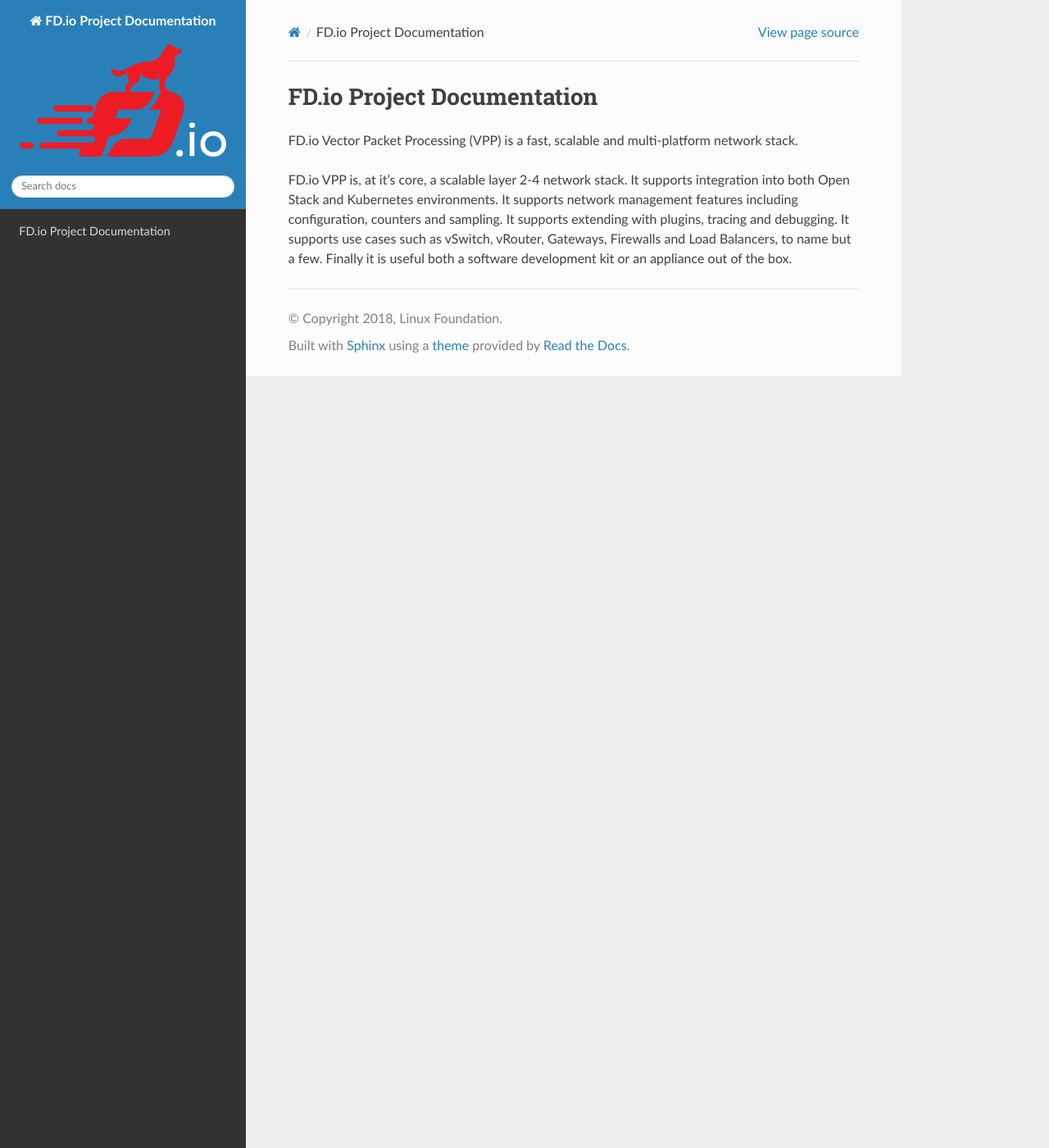
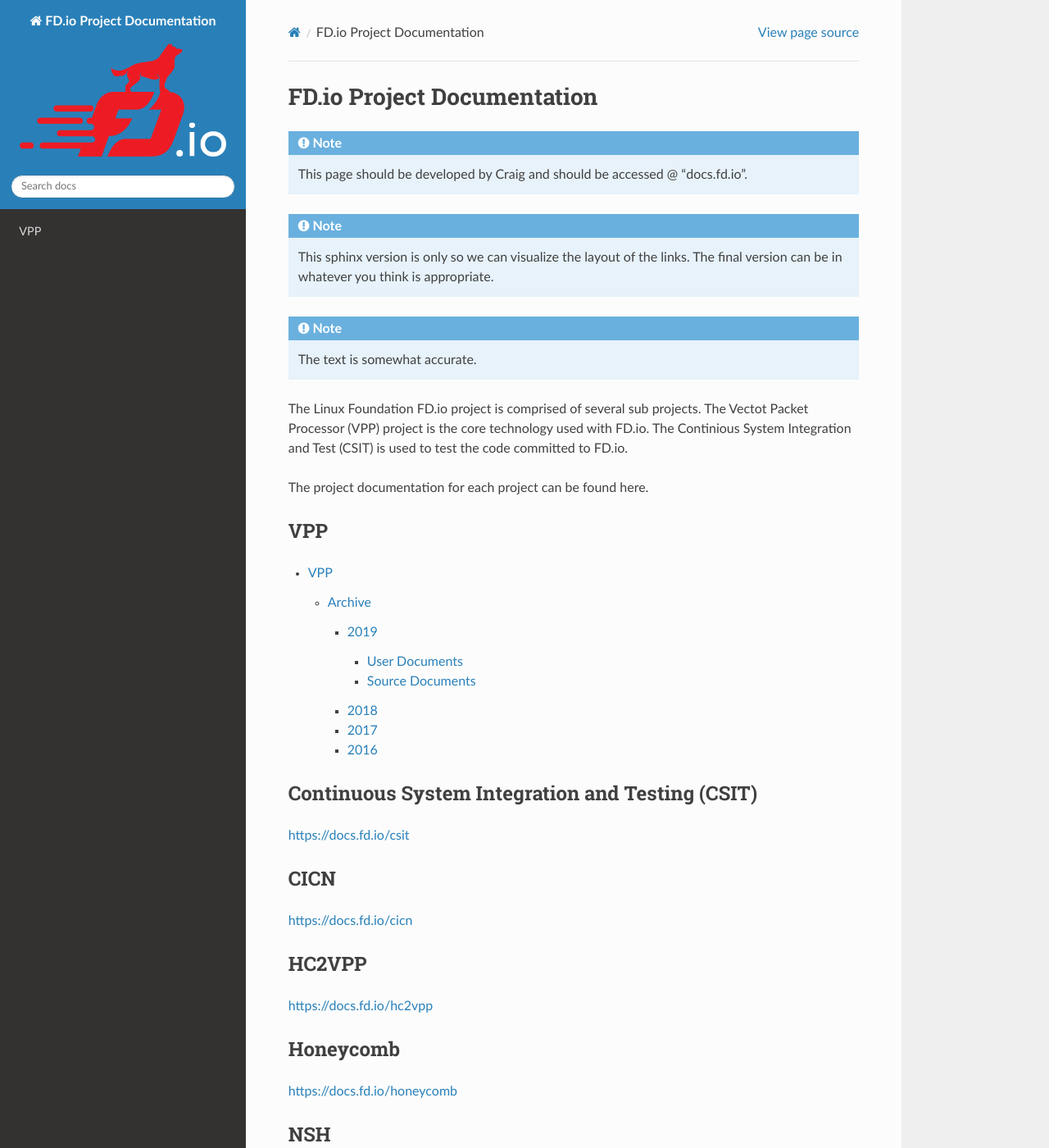
Before and after one commit to jadenisco/docsfdio, a Sphinx documentation site: the page built from docs/index.rst, in a window 1280 px wide and 1400 px high. Shown: the whole window at 82% size. Built offline with Sphinx 7.4.7 and the Read the Docs theme 2.0.0, drawn with Linux system fonts in a browser that asks for light colours; some of the changed text lies outside the part shown.

Commit message:
Add the archive

```diff
--- a/docs/index.rst
+++ b/docs/index.rst
@@ -1,20 +1,61 @@
-.. fdio-firstcut documentation master file, created by
-   sphinx-quickstart on Thu Apr 12 11:02:31 2018.
-   You can adapt this file completely to your liking, but it should at least
-   contain the root `toctree` directive.
 
 ###########################
 FD.io Project Documentation
 ###########################
 
-FD.io Vector Packet Processing (VPP) is a fast, scalable and multi-platform network stack.
+.. note::
 
-FD.io VPP is, at it's core, a scalable layer 2-4 network stack.
-It supports integration into both Open Stack and Kubernetes environments.
-It supports network management features including configuration, counters and sampling.
-It supports extending with plugins, tracing and debugging.
-It supports use cases such as vSwitch, vRouter, Gateways, Firewalls and Load Balancers, to name but a few.
-Finally it is useful both a software development kit or an appliance out of the box.
+    This page should be developed by Craig and should be accessed @ "docs.fd.io".
+
+.. note::
+    This sphinx version is only so we can visualize the layout of the links. The
+    final version can be in whatever you think is appropriate.
+
+.. note::
+    The text is somewhat accurate.
+
+The Linux Foundation FD.io project is comprised of several sub projects. The
+Vectot Packet Processor (VPP) project is the core technology used with FD.io.
+The Continious System Integration and Test (CSIT) is used to test the code committed
+to FD.io.
+
+The project documentation for each project can be found here.
+
+
+****
+VPP
+****
 
 .. toctree::
-   :maxdepth: 2
+
+   vpp/index.rst
+
+************************************************
+Continuous System Integration and Testing (CSIT)
+************************************************
+
+`<https://docs.fd.io/csit>`_
+
+*****
+CICN
+*****
+
+`<https://docs.fd.io/cicn>`_
+
+*******
+HC2VPP
+*******
+
+`<https://docs.fd.io/hc2vpp>`_
+
+**********
+Honeycomb
+**********
+
+`<https://docs.fd.io/honeycomb>`_
+
+****
+NSH
+****
+
+`<https://docs.fd.io/nsh_sfc>`_
--- /dev/null
+++ b/docs/vpp/archive/index.rst
@@ -0,0 +1,82 @@
+.. _archive:
+
+########
+Archive
+########
+
+.. note::
+    This is simply a list of links to older versions of the VPP documents. This section
+    is already included in the new VPP documents. Most of these links already exist for
+    example: docs.fd.io/vpp/18.11, docs.fd.io/vpp/18.10, docs.fd.io/vpp/18.07.1 etc.
+    We will need new directories for the new VPP documents starting at
+    docs.fd.io/vpp/v19.01 and in the future docs.fd.io/vpp/v19.04, docs.fd.io/vpp/v19.07 etc.
+
+.. note::
+    The documents that will populate docs.fd.io/vpp/v19.01 are already being built @ gerrit.fd.io/r/vpp.
+    We can start by populating the links manually. Eventually a Jenkins job will populate the links.
+
+.. toctree::
+
+*****
+2019
+*****
+
+User Documents
+==============
+
+.. note::
+    When finished these documents will be located @ docs.fd.io/vpp/v19.01. The are located
+    in the VPP gerrit repository https://gerrit.fd.io/r/vpp.
+
+`https://docs.fd.io/vpp/v19.01 <https://fdio-vpp.readthedocs.io/en/latest>`_
+
+
+Source Documents
+================
+
+`<https://docs.fd.io/vpp/19.04>`_
+
+`<https://docs.fd.io/vpp/19.01>`_
+
+*****
+2018
+*****
+
+`<https://docs.fd.io/vpp/18.11>`_
+
+`<https://docs.fd.io/vpp/18.10>`_
+
+`<https://docs.fd.io/vpp/18.07.1>`_
+
+`<https://docs.fd.io/vpp/18.04>`_
+
+`<https://docs.fd.io/vpp/18.01.2>`_
+
+`<https://docs.fd.io/vpp/18.01.1>`_
+
+`<https://docs.fd.io/vpp/18.01>`_
+
+
+*****
+2017
+*****
+
+`<https://docs.fd.io/vpp/17.10>`_
+
+`<https://docs.fd.io/vpp/17.07.01>`_
+
+`<https://docs.fd.io/vpp/17.07>`_
+
+`<https://docs.fd.io/vpp/17.04>`_
+
+`<https://docs.fd.io/vpp/17.01.1>`_
+
+`<https://docs.fd.io/vpp/17.01>`_
+
+*****
+2016
+*****
+
+`<https://docs.fd.io/vpp/16.09>`_
+
+`<https://docs.fd.io/vpp/16.12>`_
```
Also changed, not shown: docs/vpp/index.rst (added, +17 -0 lines).
